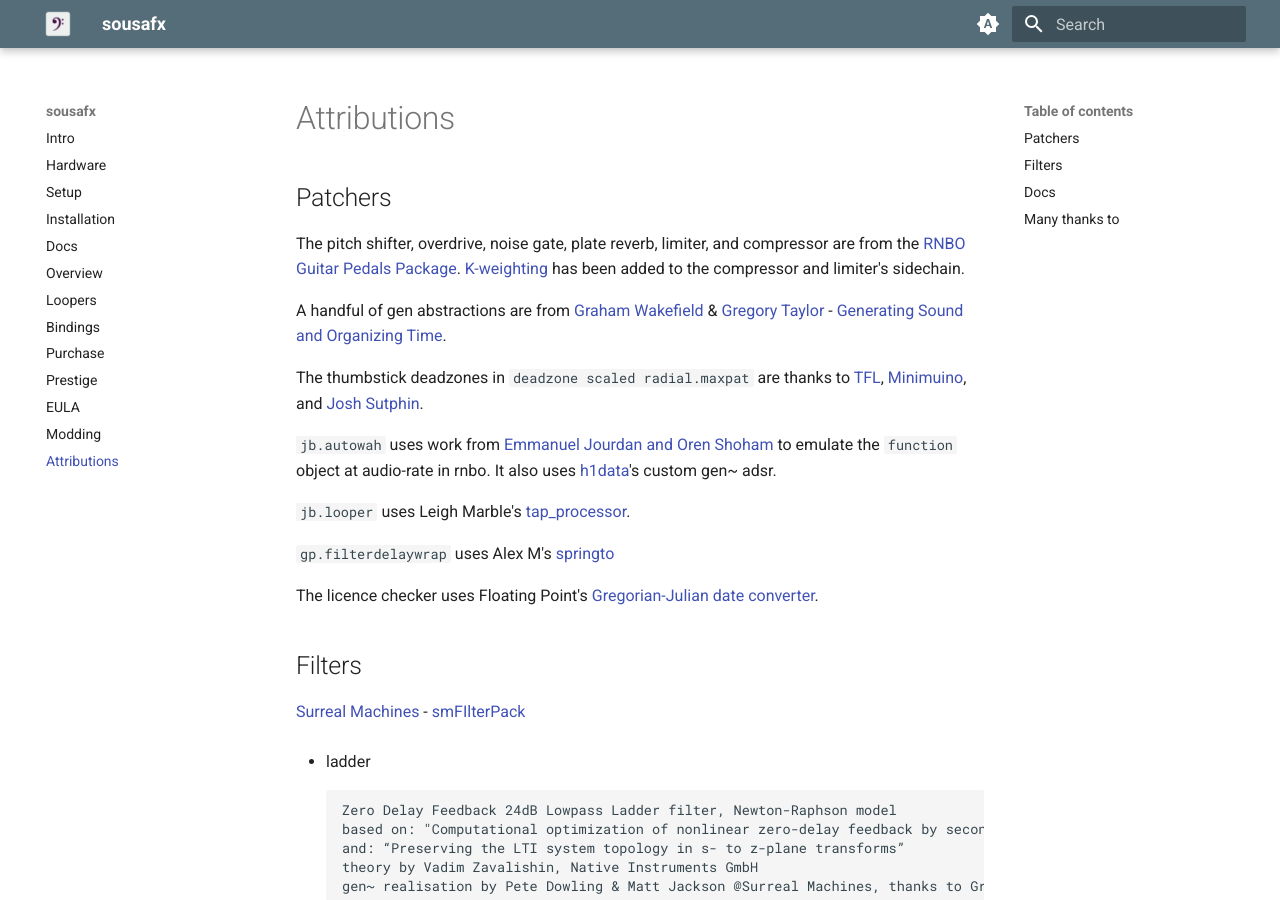
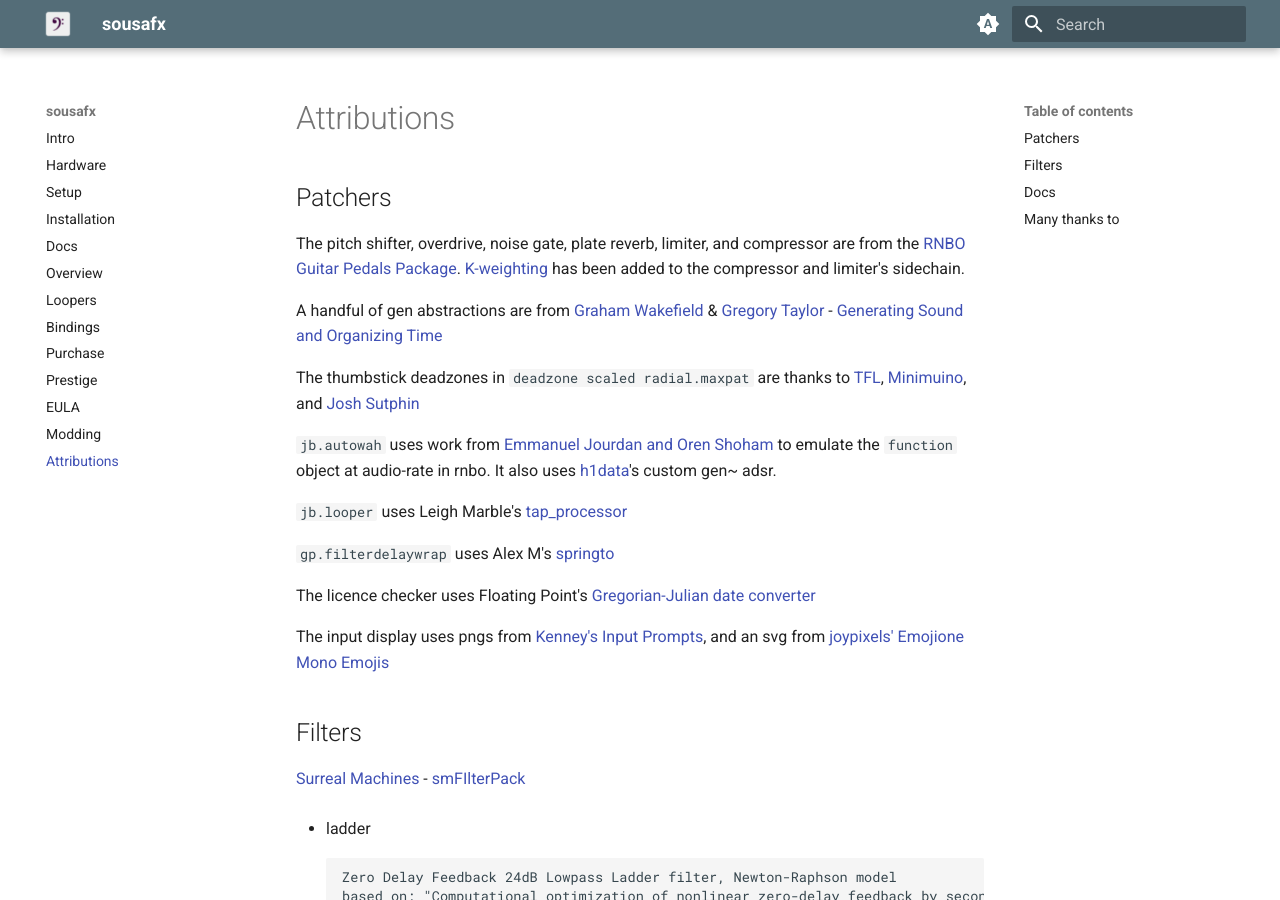
Before and after one commit to Sousastep/SousaFX-rnbo-docs, an MkDocs documentation site: the page built from docs/attributions.md, in a window 1280 px wide and 900 px high. Built offline with MkDocs 1.6.1 and Material for MkDocs 9.7.7, drawn with Linux system fonts in a browser that asks for light colours; the version menu is left out; some of the changed text lies outside the part shown.

Commit message:
lotsa updates

```diff
--- a/docs/attributions.md
+++ b/docs/attributions.md
@@ -4,18 +4,20 @@
 
 The pitch shifter, overdrive, noise gate, plate reverb, limiter, and compressor are from the [RNBO Guitar Pedals Package](https://cycling74.com/products/rnbo-guitar-pedals). [K-weighting](https://www.itu.int/dms_pubrec/itu-r/rec/bs/R-REC-BS.1770-5-202311-I!!PDF-E.pdf) has been added to the compressor and limiter's sidechain.
 
-A handful of gen abstractions are from [Graham Wakefield](https://github.com/grrrwaaa) & [Gregory Taylor](https://cycling74.com/articles/an-interview-with-gregory-taylor) - [Generating Sound and Organizing Time](https://cycling74.com/books/go).
+A handful of gen abstractions are from [Graham Wakefield](https://github.com/grrrwaaa) & [Gregory Taylor](https://cycling74.com/articles/an-interview-with-gregory-taylor) - [Generating Sound and Organizing Time](https://cycling74.com/books/go)
 
-The thumbstick deadzones in `deadzone scaled radial.maxpat` are thanks to [TFL](https://cycling74.com/forums/scaled-radial-deadzone-for-gamepad-joystick#reply-68021c0c3bd53f00135efbe2), [Minimuino](https://github.com/Minimuino/thumbstick-deadzones), and [Josh Sutphin](https://joshsutphin.com/gamedev/doing-thumbstick-dead-zones-right.html).
+The thumbstick deadzones in `deadzone scaled radial.maxpat` are thanks to [TFL](https://cycling74.com/forums/scaled-radial-deadzone-for-gamepad-joystick#reply-68021c0c3bd53f00135efbe2), [Minimuino](https://github.com/Minimuino/thumbstick-deadzones), and [Josh Sutphin](https://joshsutphin.com/gamedev/doing-thumbstick-dead-zones-right.html)
 
 `jb.autowah` uses work from [Emmanuel Jourdan and Oren Shoham](https://cycling74.com/forums/math-behind-function-curve#reply-6006263e0da59906d7aff1c2
 ) to emulate the `function` object at audio-rate in rnbo. It also uses [h1data](https://github.com/h1data/max-custom-adsr)'s custom gen~ adsr.
 
-`jb.looper` uses Leigh Marble's [tap_processor](https://cycling74.com/forums/how-to-make-a-double-tapclick-button-for-monome#reply-58ed2100b7244922ce26383c).
+`jb.looper` uses Leigh Marble's [tap_processor](https://cycling74.com/forums/how-to-make-a-double-tapclick-button-for-monome#reply-58ed2100b7244922ce26383c)
 
 `gp.filterdelaywrap` uses Alex M's [springto](https://discord.com/channels/289378508247924738/289378711533387777/1406779779449098341)
 
-The licence checker uses Floating Point's [Gregorian-Julian date converter](https://cycling74.com/forums/what-do-you-do-when-number-is-too-big-to-process#reply-58ed208843f50b22d4bb16c8).
+The licence checker uses Floating Point's [Gregorian-Julian date converter](https://cycling74.com/forums/what-do-you-do-when-number-is-too-big-to-process#reply-58ed208843f50b22d4bb16c8)
+
+The input display uses pngs from [Kenney's Input Prompts](https://kenney.nl/assets/input-prompts), and an svg from [joypixels' Emojione Mono Emojis](https://www.svgrepo.com/svg/404309/white-circle)
 
 ## Filters
 
@@ -86,9 +88,11 @@
 
 ## Docs
 
-SousaFX's documentation is made with [Material for MkDocs](https://squidfunk.github.io/mkdocs-material/).
+SousaFX's documentation is made with [Material for MkDocs](https://squidfunk.github.io/mkdocs-material/)
 
-The [EULA](eula.md) is modified from [Reaper's](https://www.reaper.fm/).
+The [EULA](eula.md) is modified from [Reaper's](https://www.reaper.fm/)
+
+The [gamepad image](bindings.md) is modified from [Stride's](https://doc.stride3d.net/4.0/en/manual/input/gamepads.html)
 
 ## Many thanks to
 
@@ -100,7 +104,7 @@
 
 Eventide Audio
 
-[Brian Wolff](https://www.youtube.com/watch?v=f7TNKVm4E20)
+Brian Wolff
 
 My friends and family
 
```
Also changed, not shown: docs/bindings.md (+11 -11 lines), docs/hardware.md (+2 -3 lines), docs/loopers.md (+1 -1 lines), docs/overview.md (+7 -7 lines), docs/img/autowah_params.webp, docs/img/compressor_params.webp, docs/img/delay_params.webp, docs/img/gamepad.webp (added), docs/img/logo.webp (added), docs/img/main_window.webp, docs/img/reverb_params.webp.
